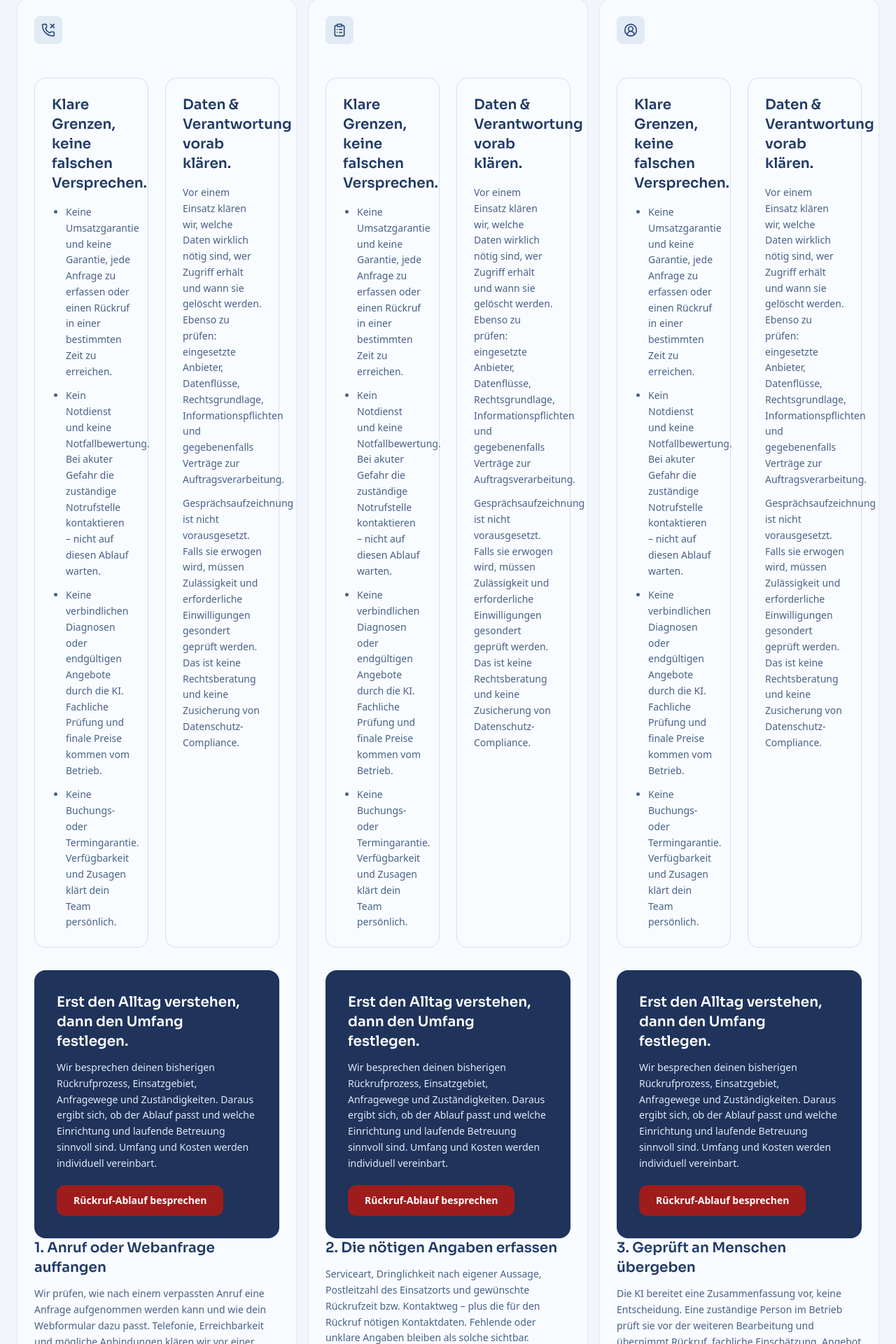
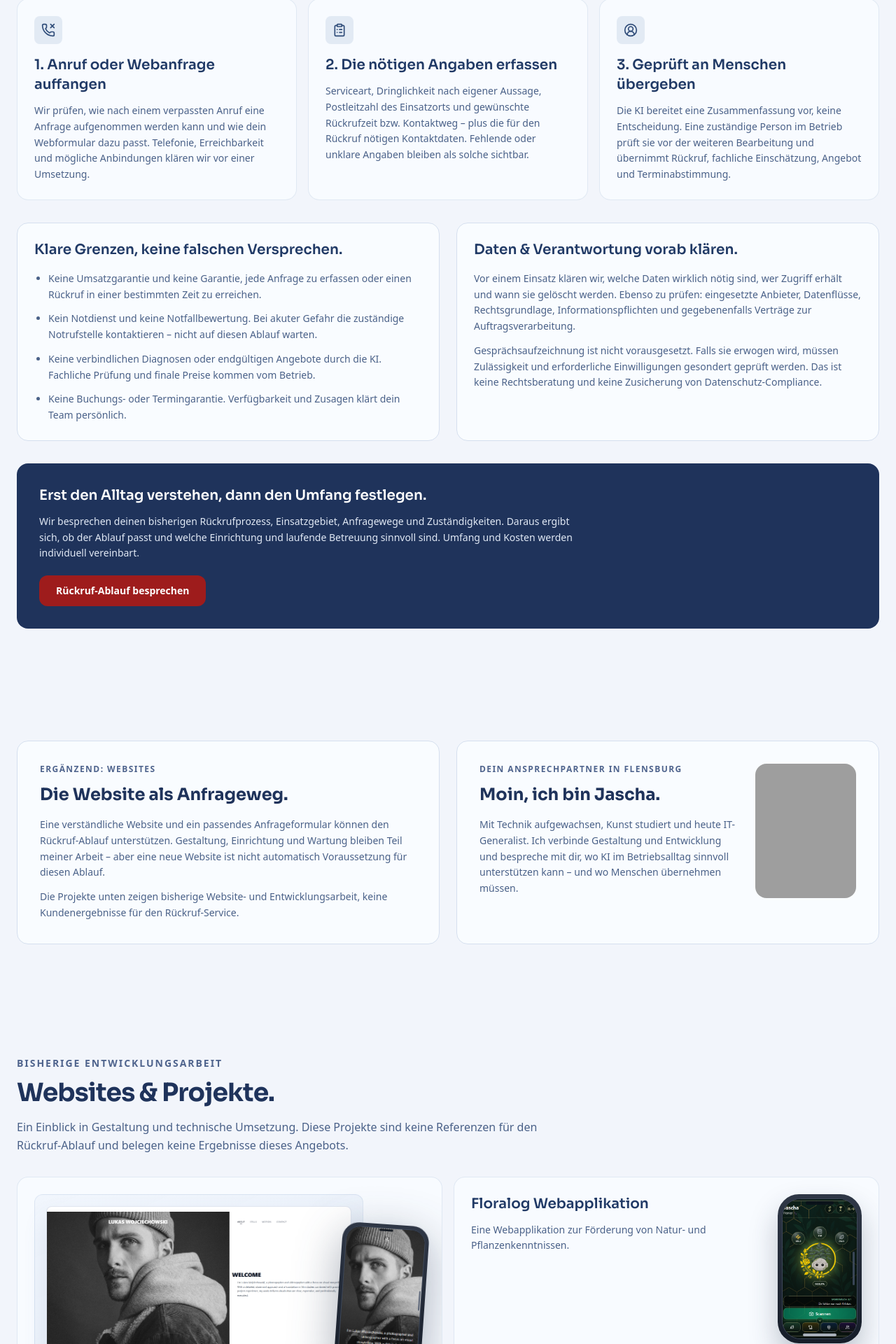
Before and after one commit to Kaji0tt/foerdecode, a React (Vite) app: page / in a window 1280 px wide. Shown: the part 1356-3276 px from the top of the page at 70% size. Built offline with nearby package versions, Linux system fonts and the light colour scheme; grey boxes are pictures that could not be loaded.

Commit message:
Render shared limitations and privacy once below workflow steps
Co-authored-by: Kaji0tt <5990968+Kaji0tt@users.noreply.github.com>

```diff
--- a/src/components/portfolio/AngebotSection.jsx
+++ b/src/components/portfolio/AngebotSection.jsx
@@ -65,6 +65,15 @@ export default function AngebotSection({ onContactOpen }) {
               <div className="mb-4 inline-flex h-10 w-10 items-center justify-center rounded-lg" style={{ background: "rgba(112,142,186,0.16)" }}>
                 <service.Icon className="h-5 w-5" style={{ color: "#2f4c79" }} />
               </div>
+              <h3 className="mb-3 font-sora text-xl font-semibold" style={{ color: "#213a66" }}>
+                {service.title}
+              </h3>
+              <p className="text-sm leading-relaxed" style={{ color: "#4a6188" }}>
+                {service.text}
+              </p>
+            </motion.article>
+          ))}
+        </div>
 
         <div className="mt-8 grid gap-6 md:grid-cols-2">
           <article className="rounded-2xl border border-[#d5dfee] bg-[#f9fcff] p-6">
@@ -100,15 +109,6 @@ export default function AngebotSection({ onContactOpen }) {
             Rückruf-Ablauf besprechen
           </button>
         </div>
-              <h3 className="mb-3 font-sora text-xl font-semibold" style={{ color: "#213a66" }}>
-                {service.title}
-              </h3>
-              <p className="text-sm leading-relaxed" style={{ color: "#4a6188" }}>
-                {service.text}
-              </p>
-            </motion.article>
-          ))}
-        </div>
       </div>
     </section>
   );
```
Lines whose indentation alone changed are shown as unchanged.
